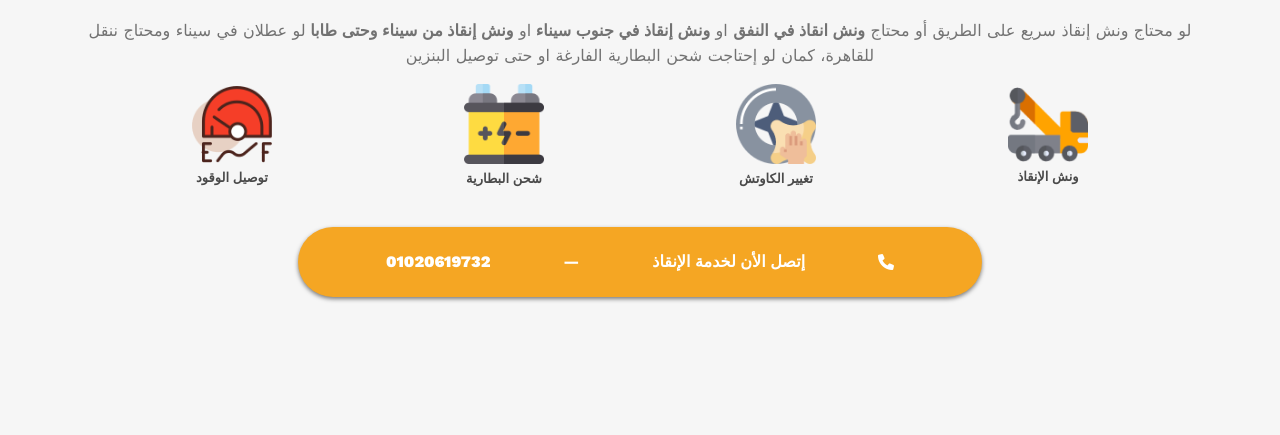
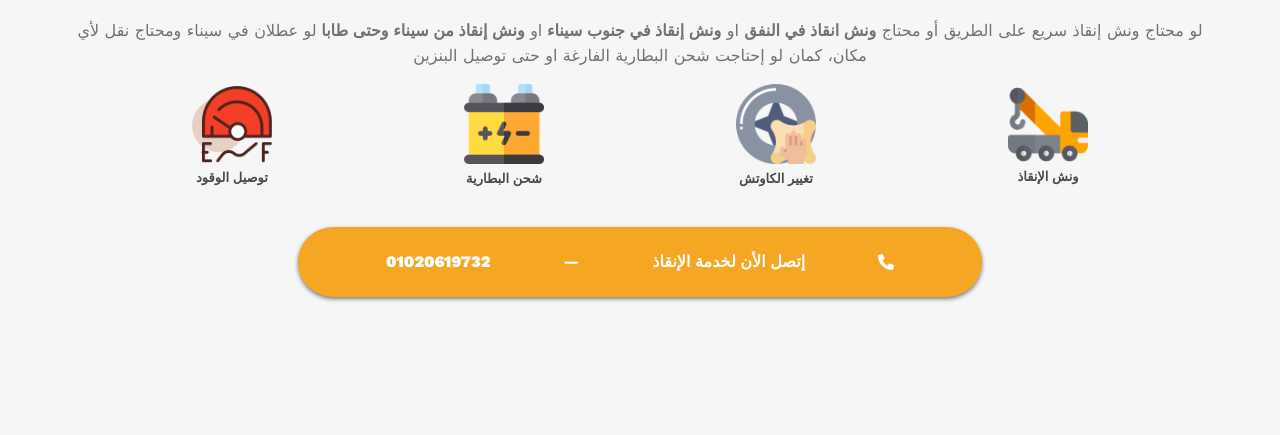
Before and after one commit to sindbadmasry/abo_yo, a plain HTML site: page index.html in a window 1280 px wide. Shown: the part 365-800 px from the top of the page. Drawn offline with nearby package versions, Linux system fonts and the light colour scheme.

Commit message:
Update index.html

```diff
--- a/index.html
+++ b/index.html
@@ -58,7 +58,7 @@
                   لو محتاج ونش إنقاذ سريع على الطريق أو محتاج  <strong>ونش انقاذ في النفق</strong>
                 او <strong>ونش إنقاذ في جنوب سيناء </strong>
                 او <strong>ونش إنقاذ من سيناء وحتى طابا  </strong>
-                لو عطلان في سيناء ومحتاج ننقل للقاهرة، كمان لو إحتاجت شحن البطارية الفارغة او حتى توصيل البنزين </p>
+                لو عطلان في سيناء ومحتاج نقل لأي مكان، كمان لو إحتاجت شحن البطارية الفارغة او حتى توصيل البنزين </p>
                 </div>
             </div>
             <div class="services1">
```
